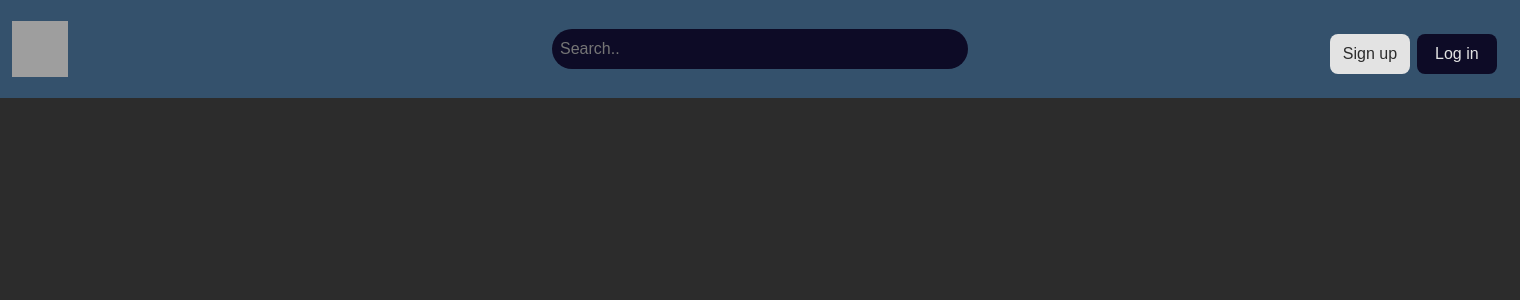
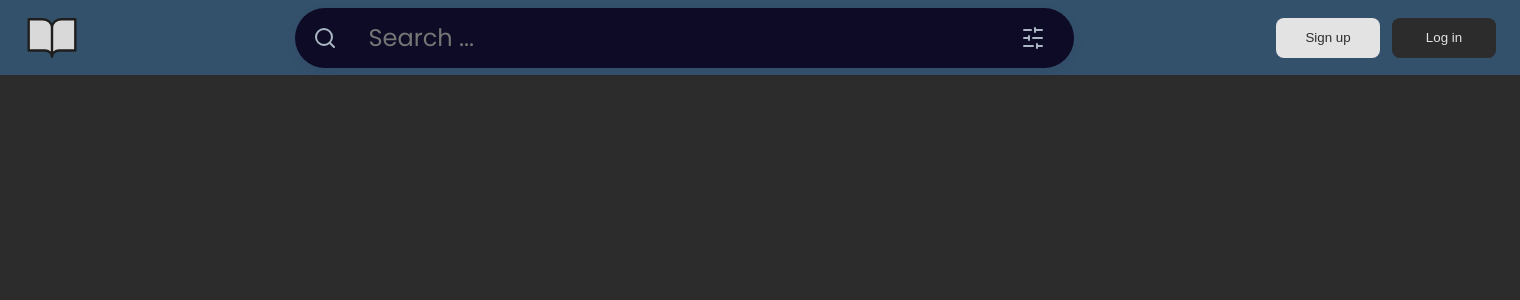
Before and after one commit to MhmdBu50/Ink_Panels, a PHP site: page /cart_page.html in a window 1520 px wide. Shown: the top 300 px of the page. Run offline with PHP 8.4, Linux system fonts and the light colour scheme; grey boxes are pictures that could not be loaded.

Commit message:
updated the Navigation Bar specs

```diff
--- a/CSS/Style.css
+++ b/CSS/Style.css
@@ -1,16 +1,16 @@
-@import url('https://fonts.googleapis.com/css2?family=Poppins:ital,wght@0,100;0,200;0,300;0,400;0,500;0,600;0,700;0,800;0,900;1,100;1,200;1,300;1,400;1,500;1,600;1,700;1,800;1,900&display=swap');
+        .poppins-regular {
+            font-family: "Poppins", sans-serif;
+            font-weight: 400;
+            font-style: normal;
+         }
 
-        h1 {
+        .menu {
             background-color: #34516C;
-            height: 98.4px;
-            position: relative;
+            height: 75px;
             margin: 0;
-            padding: 0;
-            z-index: 100;
             display: flex;
+            justify-content: space-between;
             align-items: center;
-            padding-left: 12px;
-            font-family: "Poppins", sans-serif;
         }
 
         body {
@@ -22,55 +22,77 @@
             font-family: "Poppins", sans-serif;
         }
 
-        input{
-            width: 400px;
-            height: 24px;
-            padding: 8px;
+
+        .search-container{
+            width: 763px;
+            height: 60px;
             background-color: #0D0B26;
-            outline: none;
-            z-index: 101;
-            position: absolute;
-            margin: auto;
-            top: 0; left: 0; bottom: 0; right: 0;
+            display: flex;
+            align-items: center;
+            align-content: center;
+            box-align: center;
+            padding: 0 8px;
+            gap: 6px;
+            box-shadow: 0px 4px 12px rgba(13, 10, 44, 0.06);
+            border-radius: 32px;}
+
+        .unbutton-filter {
+            background-color: transparent;
+            border: none;
+            margin: 0;
+            padding: 0;
+            border-radius: 0;
+            height: 44px;
+            appearance: none;
+          }
+          .unbutton-filter:hover svg path {
+            stroke: #E3E3E3; /* Change to a lighter color */
+            transition: stroke 0.3s ease-in-out; /* Smooth transition */
+            }
+            .unbutton-filter:active svg path {
+                stroke-width:3px; /* Change to a lighter color */
+                /*transition: stroke 0.3s ease-in-out; /* Smooth transition */
+                }
+
+        .search{
+            width: 620px;
+            height: 44px; /* Match actual total height */
+            padding: 0 16px; /* Only left and right padding */
+            background-color: #0D0B26;
             border-radius: 25.6px;
             text-align: left;
-            align-content: center;
-            font-size: 16px;
-            font-weight: 10;
+            font-size: 24px;
             color: #ABB7C2;
             border-style: hidden;
         }
 
-        .icon {
+        .logo { /*changed class name from icon to logo*/
             width: 56px;
             height: 56px;
-            position: relative;
             margin-right: 12px;
+            padding-left: 24px;
+
+        }
+        .signlog-container{
+            display: flex;
+            align-items: center;
+            justify-content: center;
+            gap: 12px;
+            padding-right: 24px;
+
         }
         .signlog{ background-color: 0;
-                  position: relative;
-                  left:1250px;
-                  height:80px;
-                  width:184px;
-                  align-content: center;
+                    width:104px;
+                    height:40px;
+                    font-weight: 200;
+                    border-radius: 8px;
+                    text-align: center;
+                    border: 0px;
         }
-        .signup{ background-color: #E3E3E3;
+
+        #signup{ background-color: #E3E3E3;
                  color:#2C2C2C;
-                 width:80px;
-                 height:40px;
-                 font-weight: 200;
-                 border-radius: 8px;
-                 align-content: flex-start;
-                 position: relative;
-                 text-align: center;
         }
-        .login{ background-color: ##2C2C2C;
+        #login{ background-color: #2C2C2C;
                  color:#E3E3E3;
-                 width:80px;
-                 height:40px;
-                 font-weight: 200;
-                 border-radius: 8px;
-                 align-content: flex-end;
-                 position: relative;
-                 text-align: center;
         }
--- a/cart_page.html
+++ b/cart_page.html
@@ -3,21 +3,43 @@
 <head>
     <meta charset="utf-8">
     <title>Cart page</title>
+    <link rel="preconnect" href="https://fonts.googleapis.com">
+    <link rel="preconnect" href="https://fonts.gstatic.com" crossorigin>
+    <link href="https://fonts.googleapis.com/css2?family=Poppins:ital,wght@0,100;0,200;0,300;0,400;0,500;0,600;0,700;0,800;0,900;1,100;1,200;1,300;1,400;1,500;1,600;1,700;1,800;1,900&display=swap" rel="stylesheet">
     <link href="css/Style.css" rel="stylesheet">
 
 </head>
 <body>
-    <h1>
-        <img src="https://static.vecteezy.com/system/resources/thumbnails/001/486/411/small_2x/open-book-icon-free-vector.jpg" class="icon">
-        <form>
-            <input type="text" placeholder="Search..">
-        </form>
-        <div class="signlog">
-        <form>
-            <input type="button" class="signup" name="Signup" value="Sign up">
-            <input type="button" class="login" name="login" value="Log in">
-        </form>
-            <div>
+    <h1 class="menu">
+        <svg class="logo" width="93" height="83" viewBox="0 0 93 83" fill="none" xmlns="http://www.w3.org/2000/svg">
+            <path d="M7.75 10.375H31C35.1109 10.375 39.0533 11.8324 41.9602 14.4267C44.867 17.0209 46.5 20.5395 46.5 24.2083V72.625C46.5 69.8734 45.2752 67.2345 43.0951 65.2888C40.915 63.3431 37.9581 62.25 34.875 62.25H7.75V10.375Z" fill="#D9D9D9"/>
+            <path d="M85.25 10.375H62C57.8891 10.375 53.9467 11.8324 51.0398 14.4267C48.133 17.0209 46.5 20.5395 46.5 24.2083V72.625C46.5 69.8734 47.7248 67.2345 49.9049 65.2888C52.085 63.3431 55.0419 62.25 58.125 62.25H85.25V10.375Z" fill="#D9D9D9"/>
+            <path d="M46.5 24.2083C46.5 20.5395 44.867 17.0209 41.9602 14.4267C39.0533 11.8324 35.1109 10.375 31 10.375H7.75V62.25H34.875C37.9581 62.25 40.915 63.3431 43.0951 65.2888C45.2752 67.2345 46.5 69.8734 46.5 72.625M46.5 24.2083V72.625M46.5 24.2083C46.5 20.5395 48.133 17.0209 51.0398 14.4267C53.9467 11.8324 57.8891 10.375 62 10.375H85.25V62.25H58.125C55.0419 62.25 52.085 63.3431 49.9049 65.2888C47.7248 67.2345 46.5 69.8734 46.5 72.625" stroke="#1E1E1E" stroke-width="4" stroke-linecap="round" stroke-linejoin="round"/>
+            </svg>
+        <div class="search-container">
+            <svg class="search-icon" width="44" height="44" viewBox="0 0 44 44" fill="none" xmlns="http://www.w3.org/2000/svg"> <!--the SVG icons are copied from figma-->
+                <path d="M21 29C25.4183 29 29 25.4183 29 21C29 16.5817 25.4183 13 21 13C16.5817 13 13 16.5817 13 21C13 25.4183 16.5817 29 21 29Z" stroke="#ABB7C2" stroke-width="2" stroke-linecap="round" stroke-linejoin="round"/>
+                <path d="M31.0002 31L26.7002 26.7" stroke="#ABB7C2" stroke-width="2" stroke-linecap="round" stroke-linejoin="round"/>
+            </svg>
+            <input class="search poppins-regular" type="text" placeholder="Search ..." style="color: #ABB7C2;">
+            <button class="unbutton-filter">
+                <svg id="filter" width="44" height="44" viewBox="0 0 44 44" fill="none" xmlns="http://www.w3.org/2000/svg">
+                    <path d="M31 14H24" stroke="#ABB7C2" stroke-width="2" stroke-linecap="round" stroke-linejoin="round"/>
+                    <path d="M20 14H13" stroke="#ABB7C2" stroke-width="2" stroke-linecap="round" stroke-linejoin="round"/>
+                    <path d="M31 22H22" stroke="#ABB7C2" stroke-width="2" stroke-linecap="round" stroke-linejoin="round"/>
+                    <path d="M18 22H13" stroke="#ABB7C2" stroke-width="2" stroke-linecap="round" stroke-linejoin="round"/>
+                    <path d="M31 30H26" stroke="#ABB7C2" stroke-width="2" stroke-linecap="round" stroke-linejoin="round"/>
+                    <path d="M22 30H13" stroke="#ABB7C2" stroke-width="2" stroke-linecap="round" stroke-linejoin="round"/>
+                    <path d="M24 12V16" stroke="#ABB7C2" stroke-width="2" stroke-linecap="round" stroke-linejoin="round"/>
+                    <path d="M18 20V24" stroke="#ABB7C2" stroke-width="2" stroke-linecap="round" stroke-linejoin="round"/>
+                    <path d="M26 28V32" stroke="#ABB7C2" stroke-width="2" stroke-linecap="round" stroke-linejoin="round"/>
+                </svg>
+            </button>
+        </div>
+        <div class="signlog-container">
+            <button class="signlog" id="signup">Sign up</button>
+            <button class="signlog" id="login">Log in</button>
+        </div>
     </h1>
 </body>
 
```
